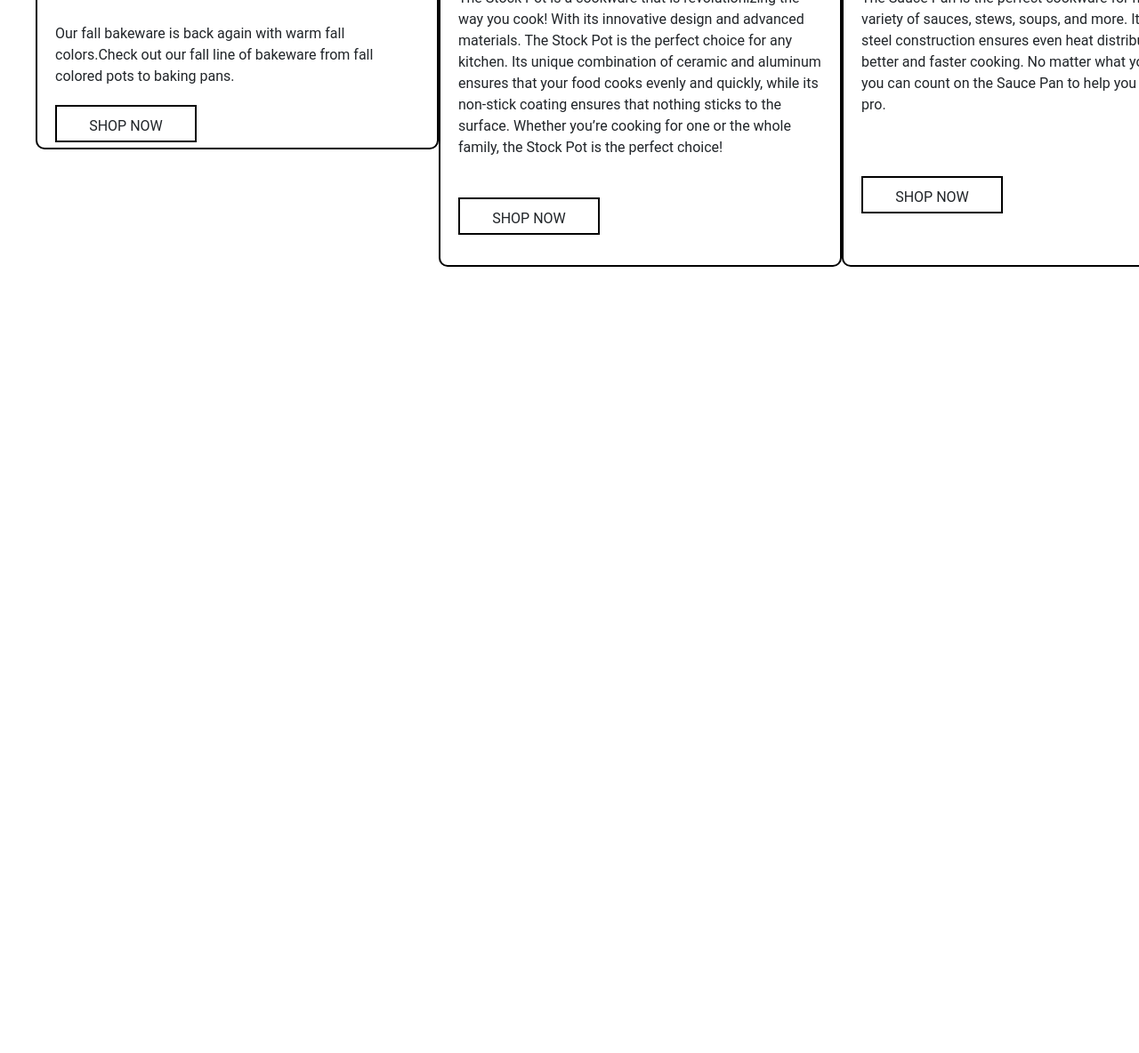
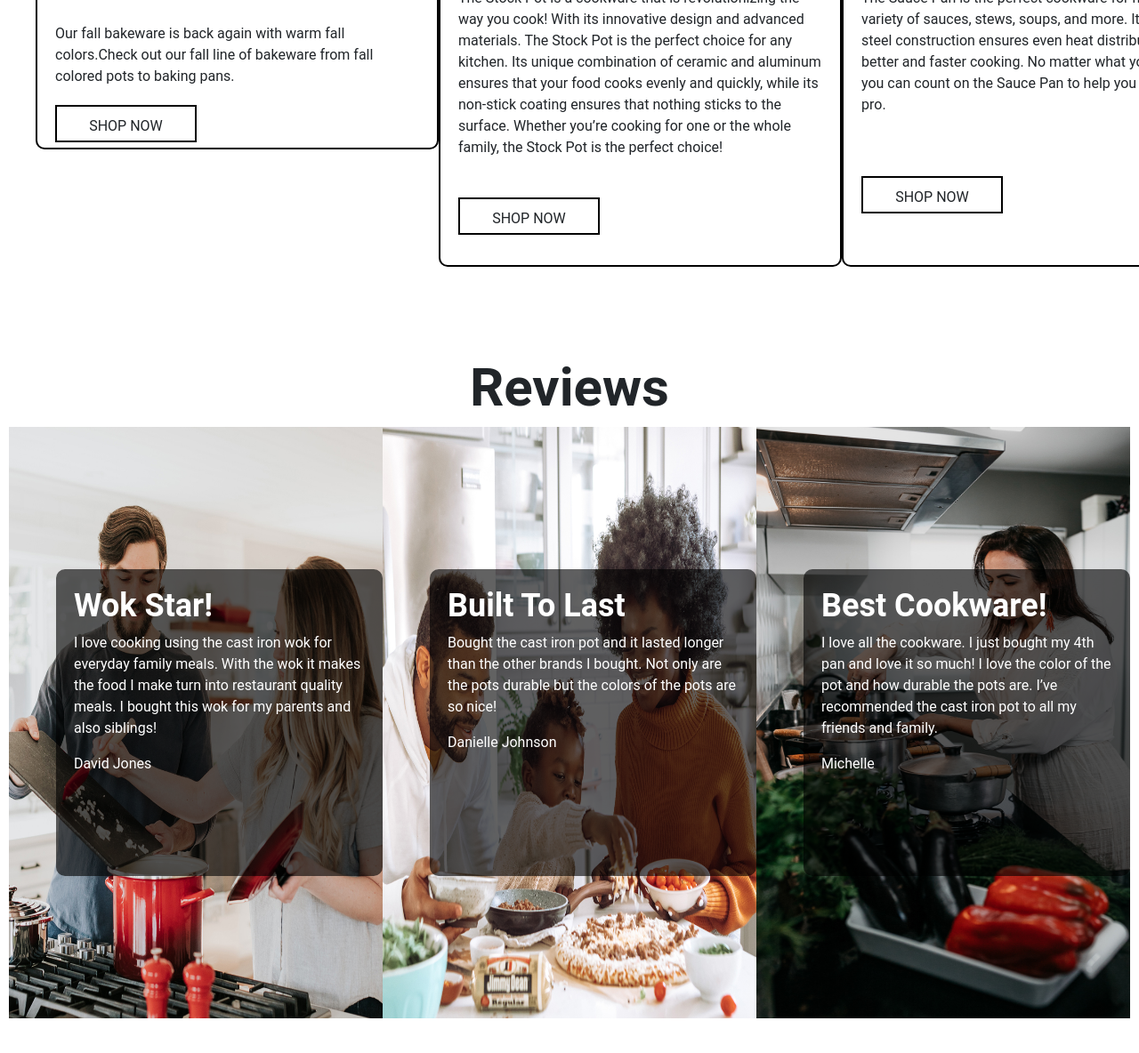
Before and after one commit to TreyTheLooneyCoder/CadeRCookWareWebsite, a plain HTML site: page index.html in a window 1280 px wide. Shown: the part 3412-4596 px from the top of the page at 89% size. Before the commit the page ends 3712 px from the top, so only its background shows below. Drawn offline with nearby package versions, Linux system fonts and the light colour scheme.

Commit message:
major fixes finishing review section

```diff
--- a/index.html
+++ b/index.html
@@ -153,6 +153,47 @@
     <!-- Reviews -->
 
 
+    <div class="rev-section">
+        <div class="r-row1">
+            <h1>Reviews</h1>
+        </div>
+
+        <div class="r-column1" style="background-image: url(/assets/Reviews1.jpg);">
+            <!-- <img class="r-hero" src="./Assets/Reviews1.jpg" alt="Couple cooking together."> -->
+
+            <div class="r-hero-text1 r-hero-bg">
+                <h2>Wok Star!</h2>
+                <p>
+                    I love cooking using the cast iron wok for everyday family meals. With the wok it makes the food I make turn into restaurant quality meals. I bought this wok for my parents and also siblings!
+                </p>
+                <p>David Jones</p>
+            </div>
+        </div>
+
+        <div class="r-column2">
+            <!-- <img class="r-hero" src="./Assets/Reviews2.jpg" alt="Family making pizza."> -->
+
+            <div class="r-hero-text2 r-hero-bg">
+                <h2>Built To Last</h2>
+                <p>
+                    Bought the cast iron pot and it lasted longer than the other brands I bought. Not only are the pots durable but the colors of the pots are so nice!
+                </p>
+                <p>Danielle Johnson</p>
+            </div>
+        </div>
+
+        <div class="r-column3" style="background-image: url(/assets/Reviews3.jpg);">
+            <!-- <img class="r-hero" src="./Assets/Reviews3.jpg" alt="Woman stiring pot."> -->
+
+            <div class="r-hero-text3 r-hero-bg">
+                <h2>Best Cookware!</h2>
+                <p>
+                    I love all the cookware. I just bought my 4th pan and love it so much! I love the color of the pot and how durable the pots are. I’ve recommended the cast iron pot to all my friends and family.
+                </p>
+                <p>Michelle</p>
+            </div>
+        </div>
+    </div>
 
     <!-- Reviews End -->
 
--- a/styles/styles.css
+++ b/styles/styles.css
@@ -264,5 +264,71 @@ h5 {
 
 
 /* Reviews */
+.rev-section {
+    display: grid;
+    grid-template-columns: 1fr 1fr 1fr;
+    margin-top: 100px;
+    margin-left: 10px;
+    margin-right: 10px;
+    margin-bottom: 100px;
+}
 
+.r-row1 {
+    grid-row: 1;
+    grid-column: 2;
+    text-align: center;
+}
+
+.r-column1 {
+    grid-row: 2;
+    grid-column: 1;
+    background-image: url("/assets/Reviews1.jpg");
+    background-size: 531px 665px;
+    background-repeat: no-repeat;
+}
+
+.r-column2 {
+    grid-row: 2;
+    grid-column: 2 / 3;
+    background-image: url("/assets/Reviews2.jpg");
+    background-size: 531px 665px;
+    background-repeat: no-repeat;
+}
+
+.r-column3 {
+    grid-row: 2;
+    grid-column: 3 / 4;
+    background-image: url("/assets/Reviews3.jpg");
+    background-size: 531px 665px;
+    background-repeat: no-repeat;
+}
+
+.r-hero {
+    border-radius: 10px;
+    width: 531px;
+    height: 664.75px;
+}
+
+.r-hero-text1 {
+    color: white;
+}
+
+.r-hero-text2 {
+    color: white;
+}
+
+.r-hero-text3 {
+    color: white;
+}
+
+.r-hero-bg {
+    background-color: rgba(0, 0, 0, 0.616);
+    border-radius: 10px;
+    padding: 20px;
+    max-width: 426px;
+    height: 345px;
+    margin-top: 160px;
+    margin-bottom: 250px;
+    margin-left: 53px;
+}
 /* Reviews End */
```
